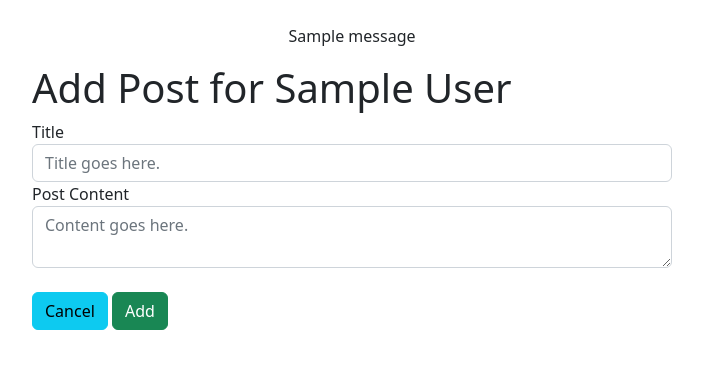
After one commit to gerardoh13/flask-blogly, a Flask app: page /users/1/posts/new in a window 1280 px wide. The commit adds this page. Shown: the top 369 px of the page, without its empty margins (288-991 px from the left). Run offline with Flask 2, Linux system fonts and the light colour scheme; tables that the repository leaves empty hold one stand-in row (values such as "Sample post"); one stand-in notice (Sample message) is shown.

Commit message:
completed part 2

```diff
--- a/app.py
+++ b/app.py
@@ -1,13 +1,13 @@
 """Blogly application."""
 
 from flask_debugtoolbar import DebugToolbarExtension
-from flask import Flask, redirect, render_template, request
-from models import db, connect_db, User
+from flask import Flask, redirect, render_template, request, flash
+from models import db, connect_db, User, Post, desc
 
 app = Flask(__name__)
 app.config['SQLALCHEMY_DATABASE_URI'] = 'postgresql:///blogly'
 app.config['SQLALCHEMY_TRACK_MODIFICATIONS'] = False
-app.config['SQLALCHEMY_ECHO'] = True
+app.config['SQLALCHEMY_ECHO'] = False
 app.config['DEBUG_TB_INTERCEPT_REDIRECTS'] = False
 
 connect_db(app)
@@ -19,7 +19,8 @@ debug = DebugToolbarExtension(app)
 @app.route("/")
 def show_homepage():
     """Shows the home page"""
-    return redirect("/users")
+    posts = Post.query.order_by(desc(Post.created_at)).limit(5).all()
+    return render_template("home.html", posts=posts)
 
 
 @app.route("/users")
@@ -32,9 +33,8 @@ def list_users():
 @app.route("/users/<int:user_id>")
 def show_user(user_id):
     """Show info on a single user."""
-
     user = User.query.get_or_404(user_id)
-    return render_template("user-details.html", user=user)
+    return render_template("user-details.html", user=user, posts=user.posts)
 
 
 @app.route("/users/new")
@@ -55,7 +55,7 @@ def add_user():
                     last_name=last_name, image_url=image_url)
     db.session.add(new_user)
     db.session.commit()
-
+    flash(f"User '{ new_user.full_name }' added!")
     return redirect("/users")
 
 
@@ -77,13 +77,71 @@ def edit_user(user_id):
 
     db.session.add(user)
     db.session.commit()
+    flash(f"User '{ user.full_name }' modified!")
 
     return redirect("/users")
-
 
 @app.route("/users/<int:user_id>/delete")
 def delete_user(user_id):
     """Deletes a user and redirects to users list"""
-    User.query.filter(User.id == user_id).delete()
+    user = User.query.get_or_404(user_id)
+    db.session.delete(user)
     db.session.commit()
+    flash(f"User '{ user.full_name }' has been deleted!")
     return redirect("/users")
+
+@app.route("/posts/<int:post_id>")
+def show_post(post_id):
+    """Shows post of a given id"""
+    post = Post.query.get_or_404(post_id)
+    user = post.user
+    return render_template("post-details.html", post=post, user=user)
+
+@app.route("/users/<int:user_id>/posts/new")
+def show_post_form(user_id):
+    """Shows form to add new post"""
+    user = User.query.get_or_404(user_id)
+    return render_template("new-post.html", user=user)
+
+@app.route("/users/<int:user_id>/posts/new", methods=["POST"])
+def add_post(user_id):
+    title = request.form['title']
+    content = request.form['content']
+
+    new_post = Post(title=title, content=content, user_id=user_id)
+    db.session.add(new_post)
+    db.session.commit()
+    flash(f"Post '{ new_post.title }' added!")
+    return redirect(f"/users/{user_id}")
+
+@app.route("/posts/<int:post_id>/edit")
+def show_edit_post_form(post_id):
+    """Shows form to edit a post"""
+    post = Post.query.get_or_404(post_id)
+    user = post.user
+    return render_template("edit-post.html", post=post, user=user)
+
+@app.route("/posts/<int:post_id>/edit", methods=["POST"])
+def edit_post(post_id):
+    post = Post.query.filter(Post.id == post_id).first()
+    post.title = request.form['title']
+    post.content = request.form['content']
+    post.created_at = post.update_time()
+    db.session.add(post)
+    db.session.commit()
+    flash(f"Post '{ post.title }' modified!")
+    return redirect(f"/posts/{post_id}")
+
+@app.route("/posts/<int:post_id>/delete")
+def delete_post(post_id):
+    """Deletes post of a given id"""
+    post = Post.query.get_or_404(post_id)
+    user_id = post.user.id
+    db.session.delete(post)
+    db.session.commit()
+    flash(f"Post '{ post.title }' has been deleted!")
+    return redirect(f"/users/{user_id}")
+
+@app.errorhandler(404)
+def page_not_found(e):
+    return render_template('404.html'), 404
--- a/models.py
+++ b/models.py
@@ -1,5 +1,7 @@
 """Models for Blogly."""
 from flask_sqlalchemy import SQLAlchemy
+from sqlalchemy import desc
+from datetime import datetime
 
 db = SQLAlchemy()
 
@@ -18,8 +20,9 @@ class User(db.Model):
     id = db.Column(db.Integer, primary_key=True, autoincrement=True)
     first_name = db.Column(db.String(15), nullable=False)
     last_name = db.Column(db.String(15), nullable=False)
-    image_url = db.Column(db.String(
-        100), nullable=False, default="https://www.kindpng.com/picc/m/24-248253_user-profile-default-image-png-clipart-png-download.png")
+    image_url = db.Column(db.Text, nullable=False, default="https://www.kindpng.com/picc/m/24-248253_user-profile-default-image-png-clipart-png-download.png")
+
+    posts = db.relationship('Post', backref="user", cascade="all, delete-orphan")
 
     def __repr__(self):
         """Show info about user."""
@@ -28,7 +31,36 @@ class User(db.Model):
         return f"<User {u.id} {u.first_name} {u.last_name}>"
 
     def get_full_name(self):
+        """returns users full name"""
         u = self
         return f"{u.first_name} {u.last_name}"
 
     full_name = property(fget=get_full_name)
+
+class Post(db.Model):
+    """Blog post class"""
+
+    __tablename__ = "posts"
+
+    id = db.Column(db.Integer, primary_key=True, autoincrement=True)
+    title = db.Column(db.Text, nullable=False)
+    content = db.Column(db.Text, nullable=False)
+    created_at = db.Column(db.DateTime, nullable=False, default=datetime.now().strftime('%Y-%m-%d %H:%M:%S'))
+    user_id = db.Column(db.Integer, db.ForeignKey('users.id'))
+
+    def __repr__(self):
+        """Show info about post."""
+
+        p = self
+        return f"<Post {p.id} {p.title} {p.content} {p.created_at} {p.user_id}>"
+
+    def get_friendly_datetime(self):
+        """returns date in standard format"""
+        p = self
+        return p.created_at.strftime("%a %b %-d %Y, %-I:%M %p")
+
+    def update_time(self):
+        """returns current time for updated posts"""
+        return datetime.now().strftime('%Y-%m-%d %H:%M:%S')
+
+    friendly_datetime = property(fget=get_friendly_datetime)
--- a/static/style.css
+++ b/static/style.css
@@ -11,3 +11,7 @@ img {
 #content {
   width: 50%;
 }
+
+#err404 {
+  max-width: 900px;
+}
--- /dev/null
+++ b/templates/404.html
@@ -0,0 +1,5 @@
+{% extends "base.html" %} {% block title %} New User {% endblock %} {% block
+content %}
+<img id="err404" src="https://static.vecteezy.com/system/resources/previews/004/639/366/non_2x/error-404-not-found-text-design-vector.jpg" alt="404">
+<h1>Ooops! We couldn't find what you were looking for!</h1>
+{% endblock %}
--- a/templates/base.html
+++ b/templates/base.html
@@ -16,6 +16,9 @@
   </head>
   <body>
     <br />
+    {% for msg in get_flashed_messages() %}
+    <p>{{ msg }}</p>
+    {% endfor %}
     <div id="content">{% block content %} {% endblock %}</div>
   </body>
 </html>
--- /dev/null
+++ b/templates/new-post.html
@@ -0,0 +1,23 @@
+{% extends "base.html" %} {% block title %} New Post {% endblock %} {% block
+content %}
+<h1>Add Post for {{ user.full_name }}</h1>
+<form action="/users/{{ user.id }}/posts/new" method="POST">
+  <label for="title">Title</label>
+  <input
+    class="form-control"
+    type="text"
+    name="title"
+    placeholder="Title goes here."
+  />
+  <label for="content">Post Content</label>
+  <textarea
+    name="content"
+    class="form-control"
+    placeholder="Content goes here."
+  ></textarea>
+  <br />
+
+  <a href="/users/{{ user.id }}" class="btn btn-info">Cancel</a>
+  <button class="btn btn-success">Add</button>
+</form>
+{% endblock %}
```
Also changed, not shown: seed.py (+9 -6 lines), templates/edit-post.html (added, +19 -0 lines), templates/home.html (added, +10 -0 lines), templates/post-details.html (added, +9 -0 lines), templates/user-details.html (+15 -0 lines), test_flask.py (+43 -3 lines).
